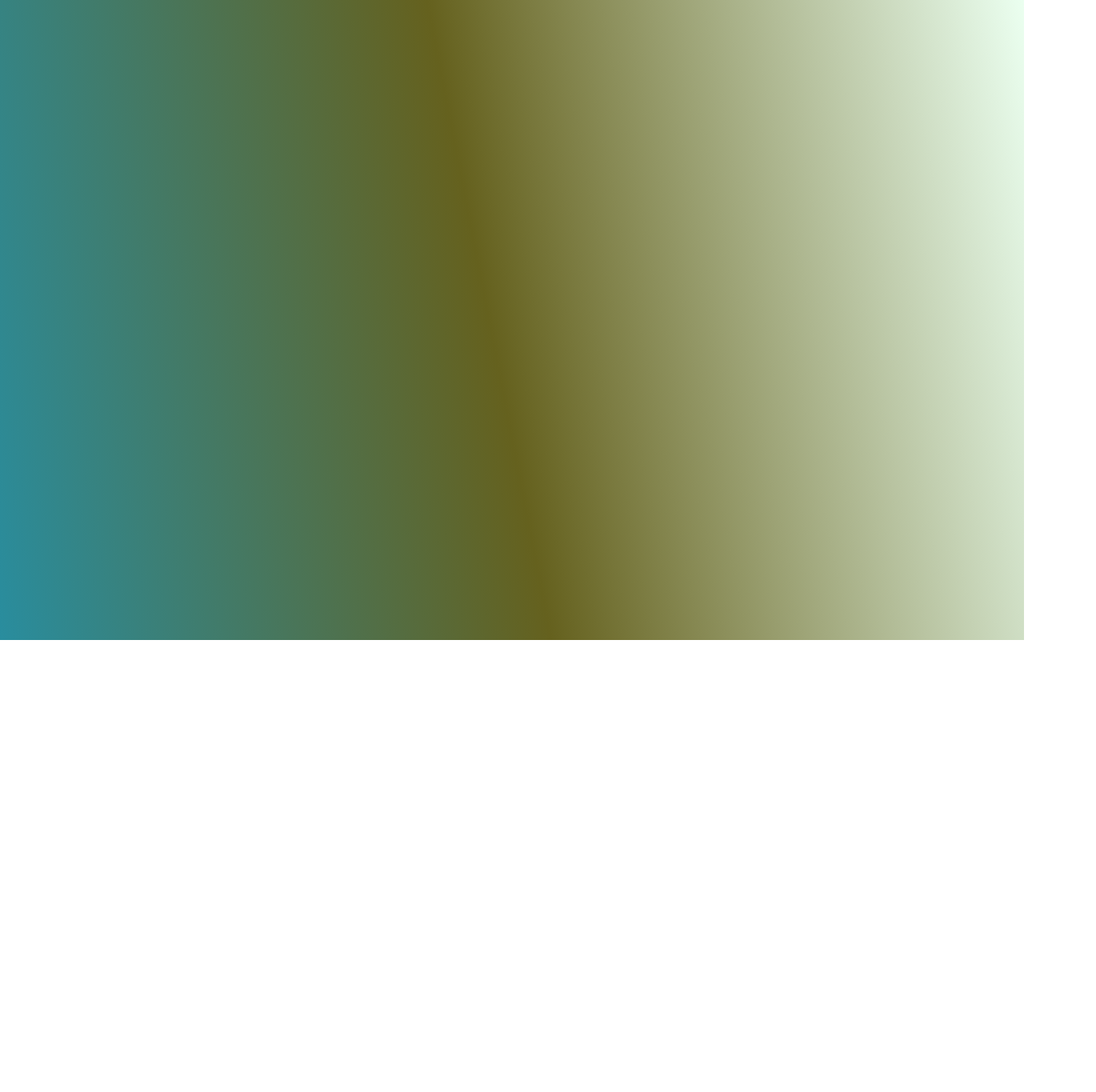
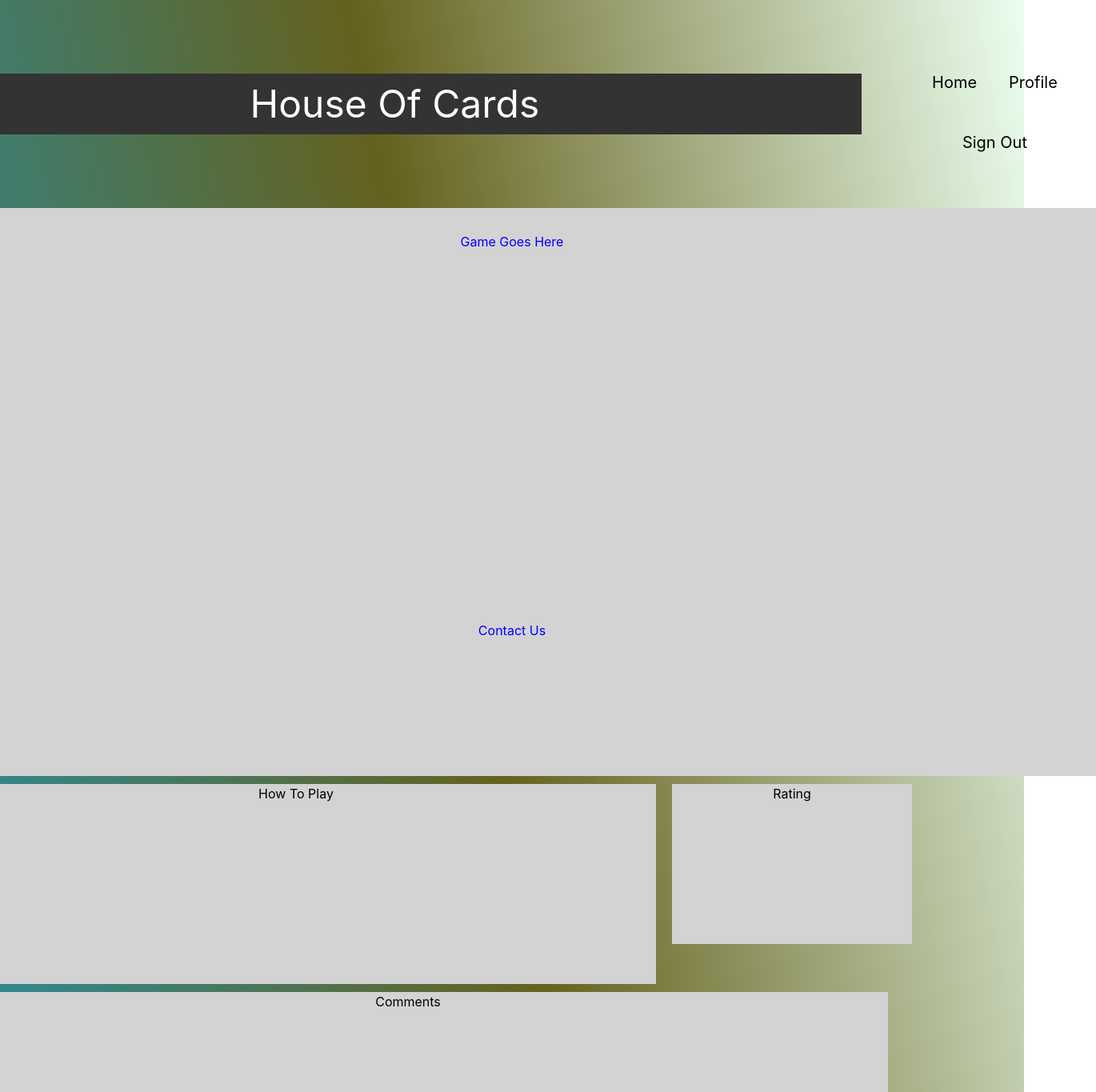
Before and after one commit to ALLHUBS-Jan-2024-Liftoff/The-Planeteers, a React (Vite) app in the folder planeteers-ui/: page /gamepage in a window 1280 px wide. Before the commit this address had no page. Shown: the top 1365 px of the page at 80% size, 1370 px wide, since content can reach past the window. Before the commit the page ends 800 px from the top, so only its background shows below. Built offline with nearby package versions, Linux system fonts and the light colour scheme.

Commit message:
Created template and layout for game page for each game

```diff
--- a/planeteers-ui/src/App.css
+++ b/planeteers-ui/src/App.css
@@ -8,7 +8,7 @@ body {
   background-image: linear-gradient(79deg, #298d9e, #65611e 48%, #ebfff0);
 }
 header{
-  position: sticky;
+  position: static;
   top: 0%;
   left: 0;
   width: 100%;
@@ -54,3 +54,65 @@ img{
   max-width: 100%;
   max-height: 100%;
   }
+  .navbar {
+    position: static;
+    padding: 5px 0;
+    display: flex;
+    align-items: center;
+    justify-content: space-between;
+    font-size: 50px
+}
+
+  .navbar ul li{
+     list-style: none;
+     display: inline-block;
+     margin: 0 20px;
+     font-size: 200px
+  }
+  .game {
+    width: 1400px;
+    height: 650px;
+    align-items:center;
+    text-align:center;
+    padding: 30px;
+    gap: 20px;
+    color: blue;
+        background-color: lightgray;
+
+  }
+
+  .howtoplay {
+    height: 250px;
+    width: 900px;
+    background-color: lightgray;
+    margin: 10px;
+    display: inline-block;}
+
+  .rating {
+    display: inline-block;
+    background-color: lightgray;
+    margin: 10px;
+    height: 200px;
+    width: 300px;
+   }
+
+  .comments {
+    background-color: lightgray;
+    height: 500px;
+    width: 1200px;
+
+
+  }
+
+  .footer {
+     position: fixed;
+     left: 0;
+     bottom: 0;
+     width: 100%;
+     color: blue;
+     text-align: center;
+  }
+
+  .row {
+    display: flex;
+  }
--- a/planeteers-ui/src/App.jsx
+++ b/planeteers-ui/src/App.jsx
@@ -6,6 +6,8 @@ import { Login } from './components/Users/Login'
 import { Register } from './components/Users/Register'
 import Home from './pages/Home'
 import { BrowserRouter, Routes, Route} from "react-router-dom";
+import GamePage  from './pages/GamePage'
+
 function App() {
   const [currentForm, setCurrentForm] = useState('login')
 
@@ -21,6 +23,7 @@ function App() {
                     <Route path ="/login"  element={<Login />} />
                     <Route path ="/register"  element={<Register />} />
                     <Route path ="/home"  element={<Home />} />
+                    <Route path ="/gamepage"  element={<GamePage />} />
 {/* Uncomment once pages are completed */}
 {/*                 <Route path ="/contact"  element={<Contact />} /> */}
 {/*                 <Route path ="/profile"  element={<Profile />} /> */}
--- a/planeteers-ui/src/components/Users/Register.jsx
+++ b/planeteers-ui/src/components/Users/Register.jsx
@@ -1,5 +1,6 @@
 import { useState } from "react";
 import { Link } from "react-router-dom"
+
 
 export const Register = (props) => {
     const [email, setEmail] = useState('');
--- /dev/null
+++ b/planeteers-ui/src/pages/GamePage.css
@@ -0,0 +1,63 @@
+body{
+    background-image: linear-gradient(79deg, #298d9e, #65611e 48%, #ebfff0);
+  }
+
+  .navbar {
+    position: static;
+    padding: 5px 0;
+    display: flex;
+    align-items: center;
+    justify-content: space-between;
+    font-size: 50px
+}
+
+  .navbar ul li{
+     list-style: none;
+     display: inline-block;
+     margin: 0 20px;
+     font-size: 200px
+  }
+  .game {
+    width: 900px;
+    height: 400px;
+    align-items:center;
+    text-align:center;
+    padding: 30px;
+    gap: 20px;
+    color: blue;
+        background-color: lightgray;
+
+  }
+
+  .howtoplay {
+      height: 150px;
+      width: 550px;
+      background-color: lightgray;
+      margin: 10px;
+    display: inline-block;}
+
+  .rating {
+    display: inline-block;
+    background-color: lightgray;
+    margin: 10px;
+    height: 100px;
+    width: 200px;
+   }
+
+  .comments {
+    background-color: lightgray;
+    margin: 10px;
+    height: 300px;
+    width: 800px;
+
+
+  }
+
+  .footer {
+     position: fixed;
+     left: 0;
+     bottom: 0;
+     width: 100%;
+     color: blue;
+     text-align: center;
+  }
--- /dev/null
+++ b/planeteers-ui/src/pages/GamePage.jsx
@@ -0,0 +1,29 @@
+import './Home.css'
+import { useState } from "react";
+
+
+
+export default function GamePage() {
+    return(
+    <div>
+        <div class = "navbar">
+            <header>House Of Cards</header>
+            <ul>
+                <li>Home</li>
+                <li>Profile</li>
+                <li>Sign Out</li>
+            </ul>
+        </div>
+        <div class="game">
+            Game Goes Here
+        </div>
+        <div class='row'>
+        <div class="howtoplay">How To Play</div>
+        <div class="rating">Rating</div>
+        </div>
+        <div class="comments">Comments</div>
+        <div class="footer">Contact Us</div>
+
+    </div>
+    )
+}
--- a/planeteers-ui/src/pages/Home.css
+++ b/planeteers-ui/src/pages/Home.css
@@ -3,8 +3,8 @@ body{
 }
 
 .navbar {
-    margin: auto;
-    padding: 35px 0;
+    position: static;
+    padding: 5px 0;
     display: flex;
     align-items: center;
     justify-content: space-between;
@@ -20,7 +20,6 @@ body{
 .games {
   width: 1366px;
   height: 768px;
-
   display: grid;
   grid-template-rows: repeat(2, 1fr);
   grid-template-columns: repeat(2, 1fr);
--- a/planeteers-ui/src/pages/Home.jsx
+++ b/planeteers-ui/src/pages/Home.jsx
@@ -5,7 +5,7 @@ export default function Home() {
     return (
     <div>
         <div class = "navbar">
-            <header>House Of Cards</header>
+            <header>Houses Of Cards</header>
             <ul>
                 <li>Home</li>
                 <li>Profile</li>
```
